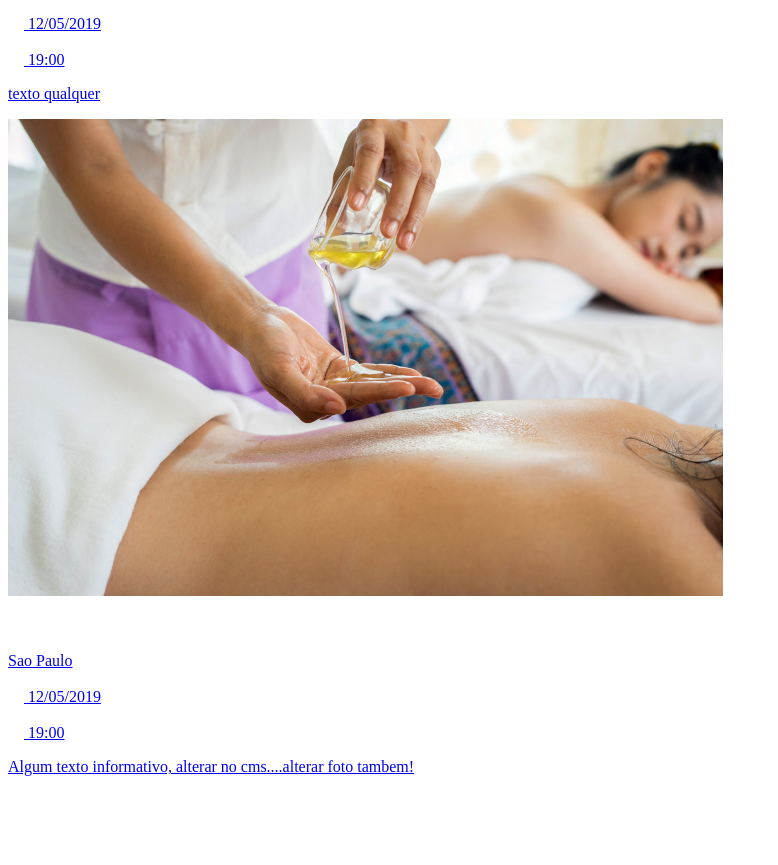
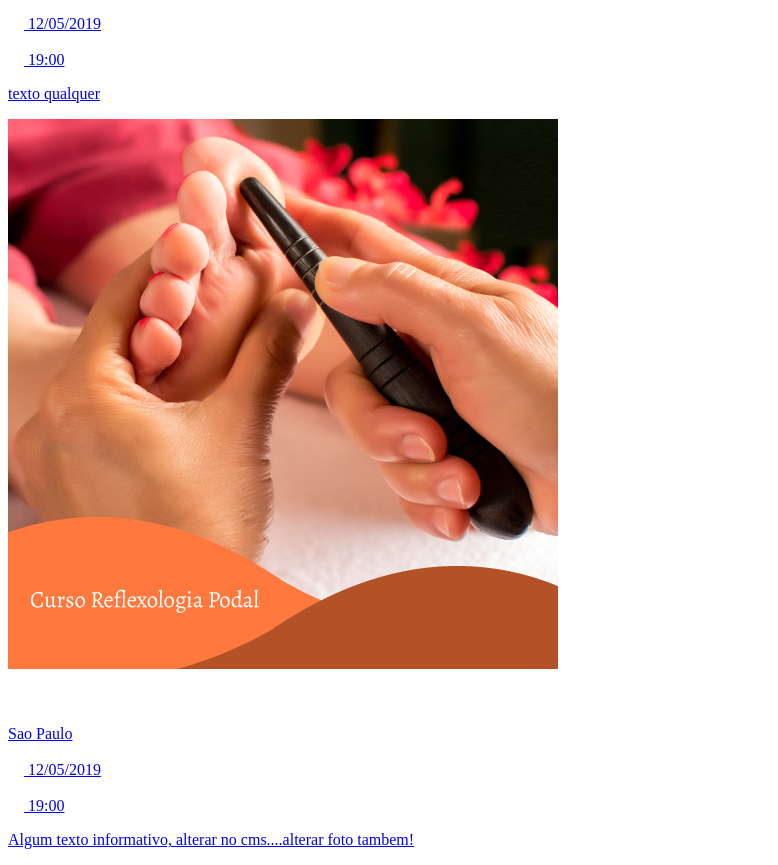
Before and after one commit to Marcicano/Sabaai-Gatsby, a Gatsby site: page /agendas in a window 1280 px wide. Shown: the part 1222-2087 px from the top of the page, without its empty margins (0-778 px from the left). Before the commit the page ends 2014 px from the top, so only its background shows below. Built offline with nearby package versions, Linux system fonts and the light colour scheme; Gatsby itself is replaced by a stand-in of ours.

Commit message:
Update Agenda “sao-paulo”

```diff
--- a/markdown/cidades/sao-paulo.md
+++ b/markdown/cidades/sao-paulo.md
@@ -2,7 +2,7 @@
 templateKey: cidades-informacoes
 title: Sao Paulo
 textocard: 'Algum texto informativo, alterar no cms....alterar foto tambem!'
-thumbnail: /img/befunky.jpg
+thumbnail: /img/reflexologia.png
 ---
 ## Ola texto body testeeeee
 
```
